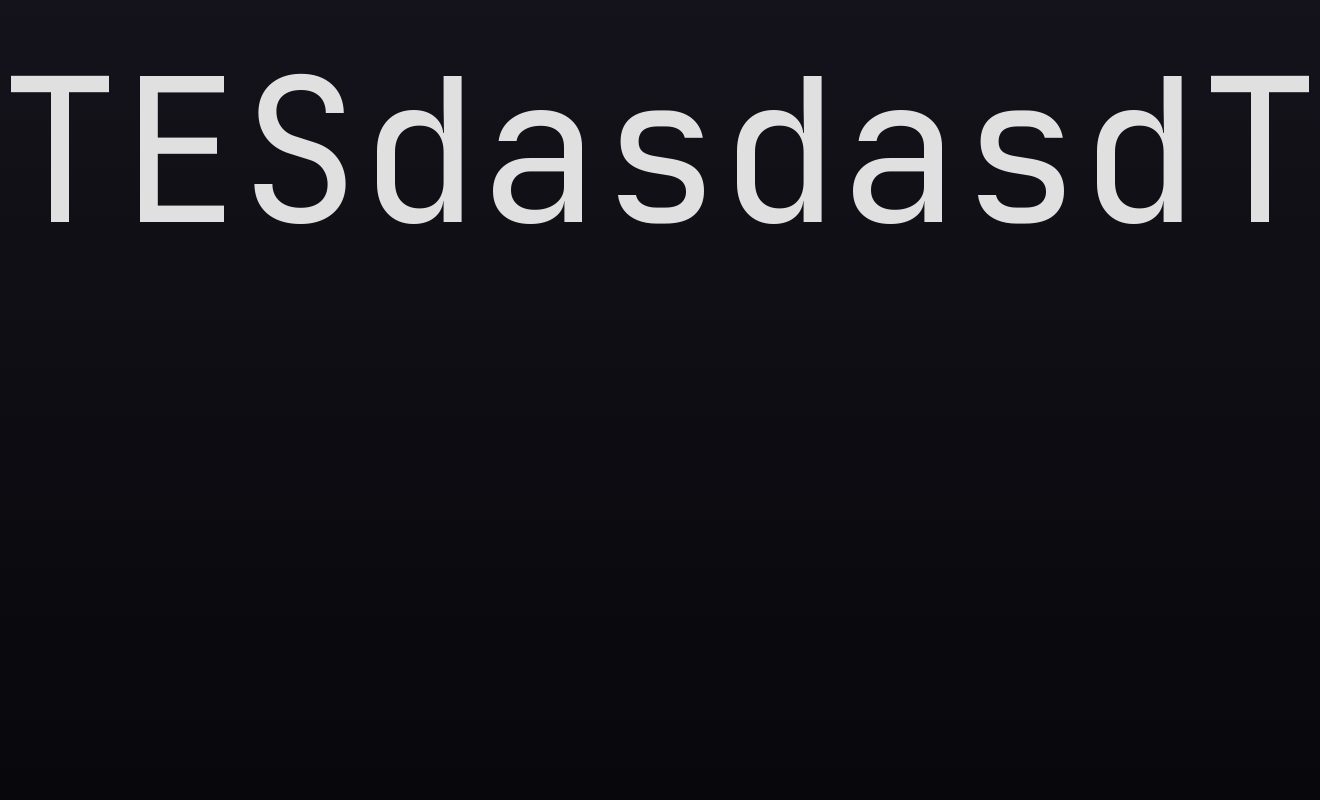
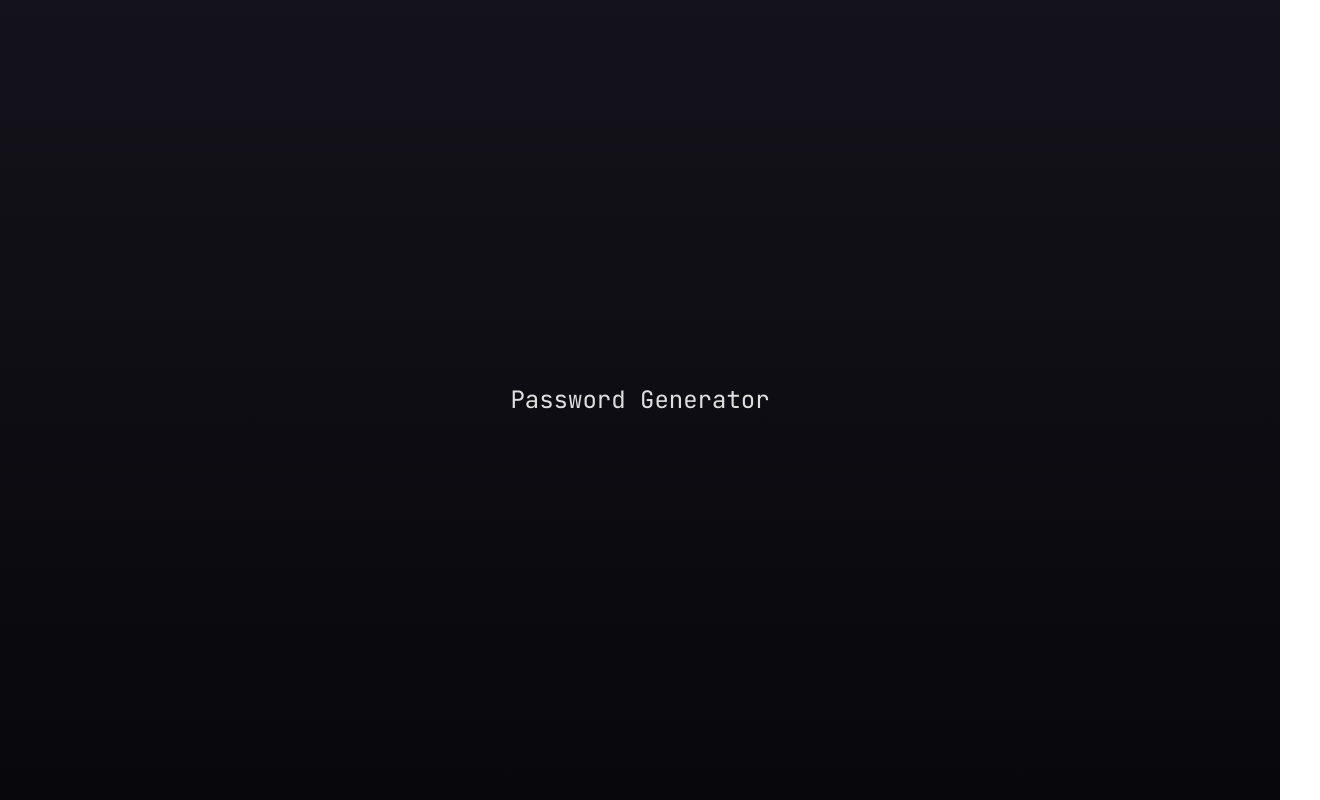
Before and after one commit to Hugo-Farias/password-generator, a React (Vite) app: page / in a window 1280 px wide. Shown: the whole page, 1320 px wide, since content can reach past the window. Built offline with nearby package versions, Linux system fonts and the light colour scheme.

Commit message:
centered App

```diff
--- a/src/App.scss
+++ b/src/App.scss
@@ -1,2 +1,9 @@
+@import "variables";
+
 .app {
+  @include flex-center;
+  position: absolute;
+  top: 50%;
+  left: 50%;
+  transform: translate(-50%, -50%);
 }
--- /dev/null
+++ b/src/_variables.scss
@@ -0,0 +1,4 @@
+@mixin flex-center {
+  display: flex;
+  justify-content: center;
+}
--- a/src/components/InputField.scss
+++ b/src/components/InputField.scss
@@ -1,4 +1,5 @@
 .input-field {
-  font-size: 20rem;
-  font-style: italic;
+  & > .title {
+    font-size: 2.4rem;
+  }
 }
--- a/src/components/InputField.tsx
+++ b/src/components/InputField.tsx
@@ -3,7 +3,7 @@ import "./InputField.scss";
 function InputField() {
   return (
     <div className="input-field">
-      <p>TESdasdasdT</p>
+      <div className="title">Password Generator</div>
     </div>
   );
 }
--- a/src/index.scss
+++ b/src/index.scss
@@ -7,7 +7,7 @@
 }
 
 :root {
-  font-family: "JetBrains Mono", serif;
+  font-family: "JetBrains Mono", sans-serif;
   font-size: 10px;
   line-height: 1.5;
   font-weight: 400;
@@ -29,5 +29,6 @@
 }
 
 body {
+  position: relative;
   height: 100vh;
 }
```
